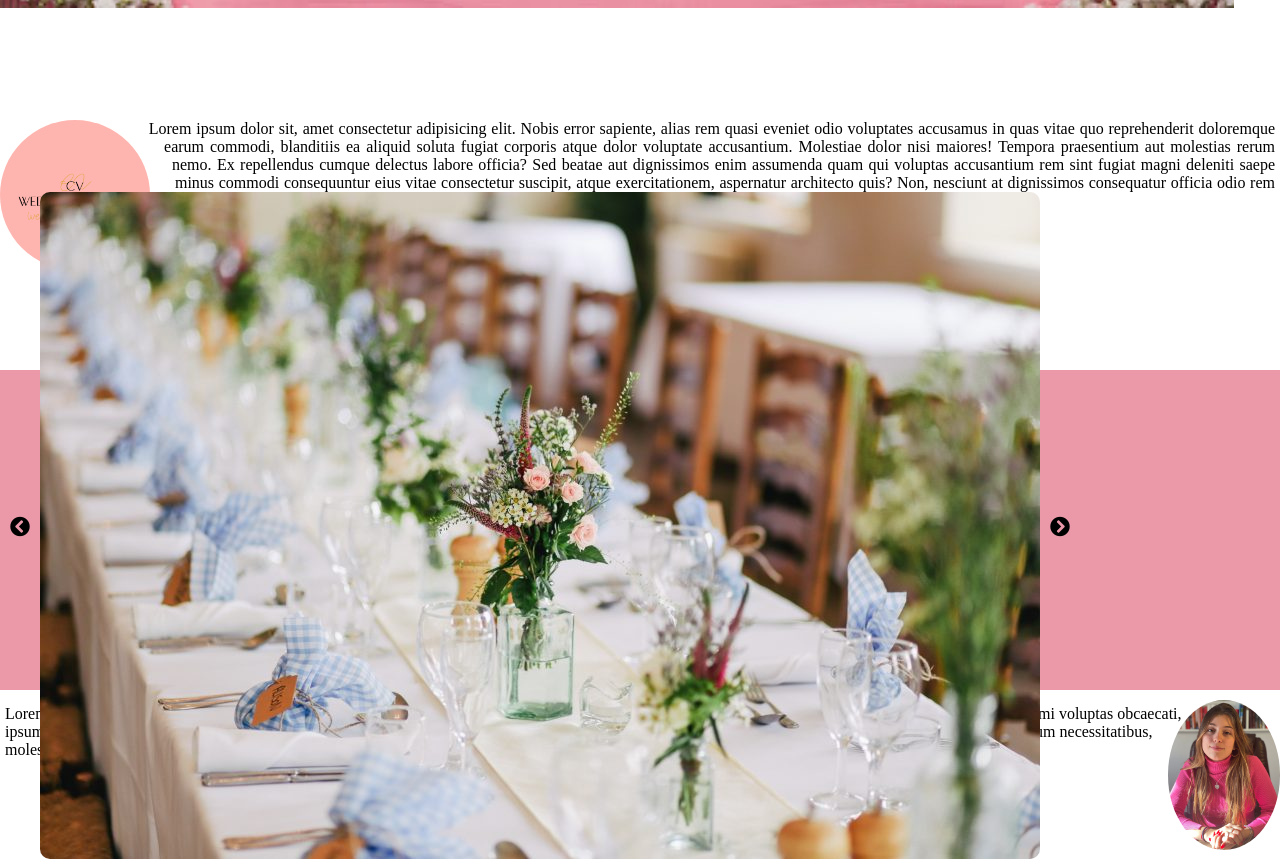
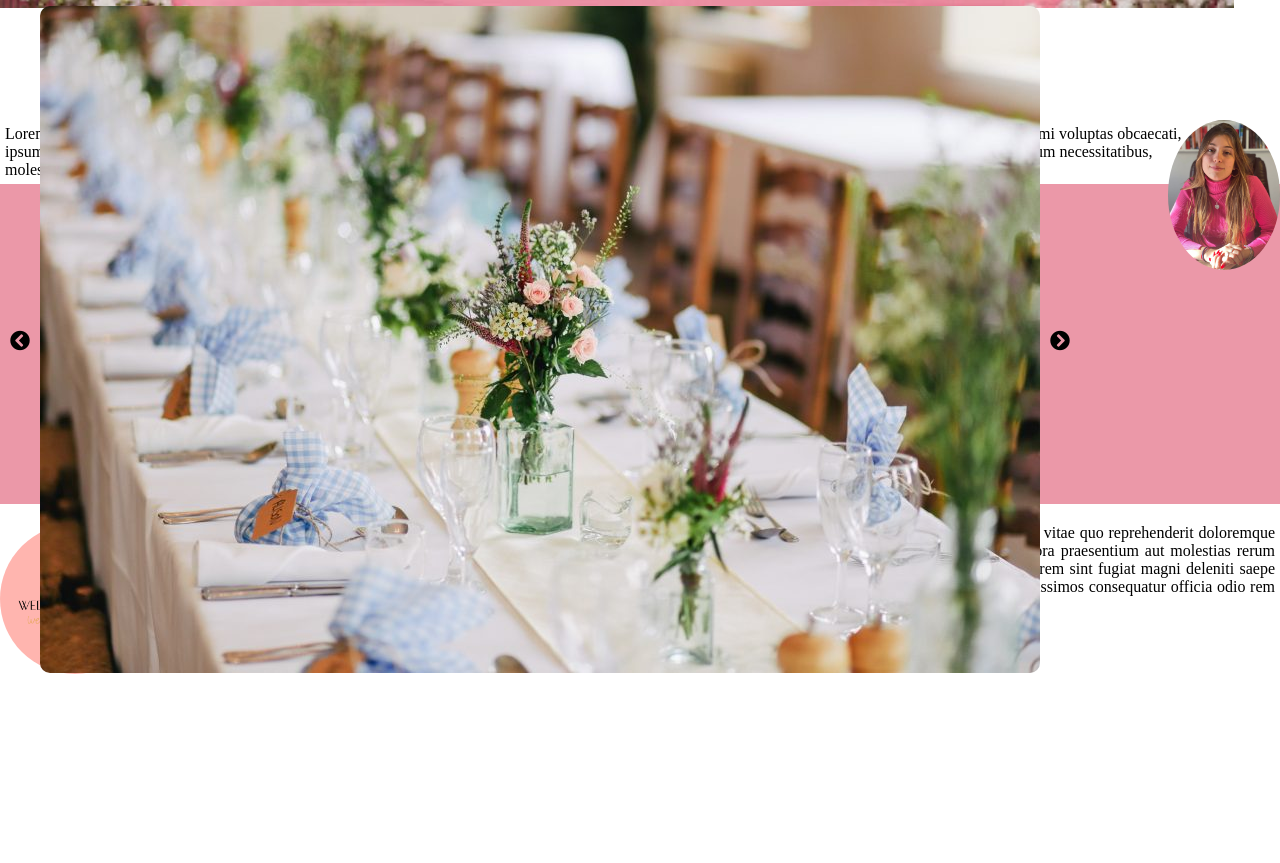
Before and after one commit to PaulDenis/cv_wedding_events_mobile, a Vue app: page / in a window 1280 px wide. Shown: the part 640-1503 px from the top of the page. After the commit the page ends 1414 px from the top, so only its background shows below. Built offline with nearby package versions, Linux system fonts and the light colour scheme.

Commit message:
riorganizzazione pagina

```diff
--- a/src/App.vue
+++ b/src/App.vue
@@ -1,11 +1,12 @@
 <template>
   <div id="app">
     <Header @lingua="lingua"/>
-    <BrandDesc
+    <PersonalDesc
     :linguaggio="linguaggio"/>
     <LandingCarousel
     :linguaggio="linguaggio"/>
-    <PersonalDesc />
+    <BrandDesc
+    :linguaggio="linguaggio"/>
   </div>
 </template>
 
--- a/src/components/BrandDesc.vue
+++ b/src/components/BrandDesc.vue
@@ -18,6 +18,7 @@ export default {
 .brand_DescContainer {
   height: 30vh;
   margin-bottom: 10px;
+  margin-top: 20px;
 }
 .text {
   text-align: justify;
--- a/src/components/PersonalDesc.vue
+++ b/src/components/PersonalDesc.vue
@@ -13,7 +13,6 @@ export default {
 
 <style lang="scss" scoped>
 .personal_Desc {
-    margin-top: 10px;
     p {
         padding: 5px;
     }
@@ -22,9 +21,8 @@ export default {
     float: right;
     height: 150px;
     border-radius: 50%;
-    margin-left: 150px;
-
-    shape-outside: ellipse(30% 50% at 90%);
+    margin-left: 50px;
+    shape-outside: ellipse(60% 60% at 90%);
 }
 
 </style>
```
